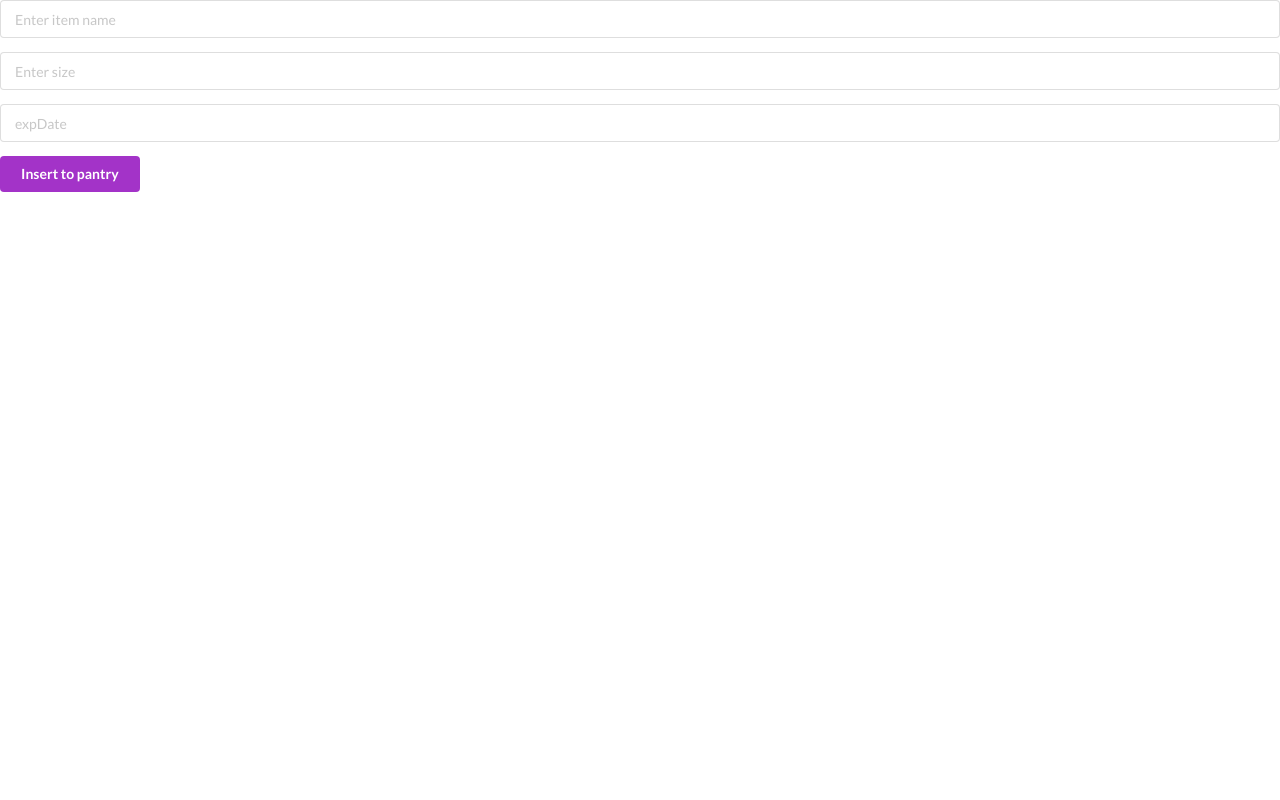
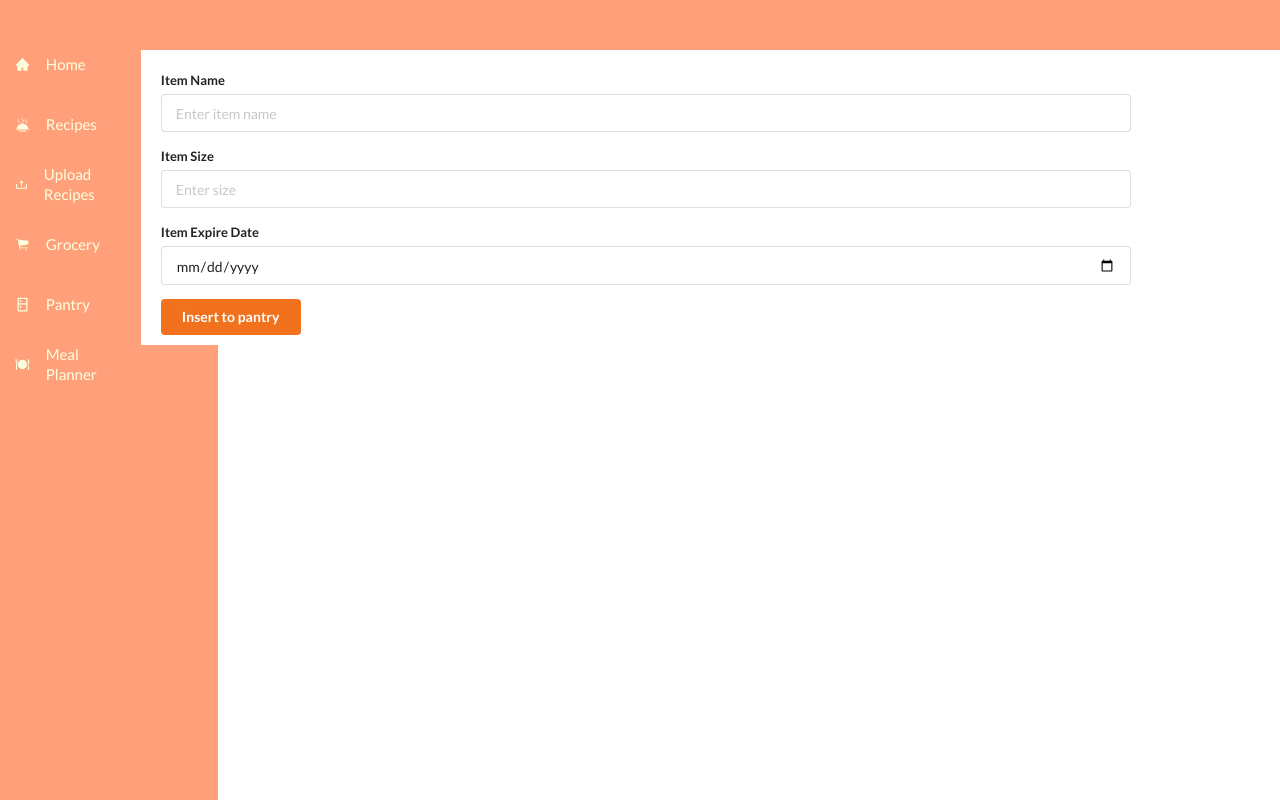
Before and after one commit to tharukshi724/Recipe-Web-site, a React (Create React App) app in the folder frontend/: page /Addpantry in a window 1280 px wide. Built offline with nearby package versions, Linux system fonts and the light colour scheme.

Commit message:
do modifies to some files

```diff
--- a/frontend/package.json
+++ b/frontend/package.json
@@ -8,7 +8,9 @@
     "@testing-library/user-event": "^12.8.3",
     "axios": "^0.21.1",
     "react": "^17.0.2",
+    "react-datepicker": "^4.1.1",
     "react-dom": "^17.0.2",
+    "react-icons": "^4.2.0",
     "react-router-dom": "^5.2.0",
     "react-scripts": "4.0.3",
     "semantic-ui-css": "^2.4.1",
--- a/frontend/src/App.css
+++ b/frontend/src/App.css
@@ -1,38 +1,8 @@
-.App {
-  text-align: center;
+@import url('https://fonts.googleapis.com/css2?family=Lato&display=swap');
+
+*{
+  box-sizing: border-box;
+  margin-left: -8px;
+  padding: 0;
+  font-family: 'Lato',sans-serif;
 }
-
-.App-logo {
-  height: 40vmin;
-  pointer-events: none;
-}
-
-@media (prefers-reduced-motion: no-preference) {
-  .App-logo {
-    animation: App-logo-spin infinite 20s linear;
-  }
-}
-
-.App-header {
-  background-color: #282c34;
-  min-height: 100vh;
-  display: flex;
-  flex-direction: column;
-  align-items: center;
-  justify-content: center;
-  font-size: calc(10px + 2vmin);
-  color: white;
-}
-
-.App-link {
-  color: #61dafb;
-}
-
-@keyframes App-logo-spin {
-  from {
-    transform: rotate(0deg);
-  }
-  to {
-    transform: rotate(360deg);
-  }
-}
--- a/frontend/src/App.js
+++ b/frontend/src/App.js
@@ -5,13 +5,16 @@ import {BrowserRouter as Router , Route} from "react-router-dom";
 import Addpantry from './components/Addpantry';
 import View from './components/View';
 import UpdatePantry from './components/UpdatePantry';
+import Navbar from './components/Navbar';
 
 function App() {
   return (
     <Router>
+
     <div>
+      <Navbar/>
       <Route path = "/Addpantry" exact component = {Addpantry}></Route>
-      <Route path = "/" exact component = {View}></Route>
+      <Route path = "/view" exact component = {View}></Route>
       <Route path = "/updatePantry/:id" exact component = {UpdatePantry}></Route>
     </div>
     </Router>
--- a/frontend/src/components/Addpantry.js
+++ b/frontend/src/components/Addpantry.js
@@ -1,6 +1,7 @@
 import React,{useState} from 'react';
 
 import axios from 'axios';
+import './Styles/Addpantry.css';
 
 function Addpantry() {
 
@@ -30,13 +31,16 @@ function Addpantry() {
     return (
         <div>
             <form onSubmit={savePantryData} class="ui form">
-                <div class="field">
+                <div class="box">
+                 <div class="field">
                     <div class="field">
+                        <label>Item Name</label>
                          <input type="text" name="itemName" placeholder="Enter item name" onChange={(e)=>{
                             setItemName(e.target.value);
                            }}></input>
                     </div>
                     <div class="field">
+                        <label>Item Size</label>
                           <input type="text" name="size" placeholder="Enter size" onChange={(e)=>{
                             setSize(e.target.value);
                           }}>
@@ -44,12 +48,14 @@ function Addpantry() {
                     </div>
 
                      <div class="field">
-                          <input type="text" name="expDate" placeholder="expDate" onChange={(e)=>{
+                         <label>Item Expire Date</label>
+                          <input type="date" name="expDate" placeholder="expDate" onChange={(e)=>{
                             setExpDate(e.target.value);
                           }}></input>
                      </div>
-                     <button type="submit" class="ui purple button">Insert to pantry</button>
+                     <button type="submit" class="ui orange button" >Insert to pantry</button>
                 </div>
+            </div>
           </form>
         </div>
     );
--- /dev/null
+++ b/frontend/src/components/Navbar.css
@@ -0,0 +1,74 @@
+.navbar{
+    background-color:lightsalmon;
+    height:50px;
+    display:flex;
+    justify-content: start;
+    align-items: center;
+}
+
+.menu-bars{
+    margin-left: 2rem;
+    font-size:2rem;
+    background: none;
+}
+.nav-menu{
+    background-color: lightsalmon;
+    width:250px;
+    height:100vh;
+    display:flex;
+    justify-content: center;
+    position: fixed;
+    top:0;
+
+    transition: 850ms;
+
+}
+
+.nav-menu.active{
+    left:0;
+    transition: 350ms;
+}
+
+.nav-text{
+    display:flex;
+    justify-content: start;
+    align-items: center;
+    padding:8px 8px 8px 16px;
+    list-style:none;
+    height:60px;
+}
+
+.nav-text a{
+    text-decoration: none;
+    color:lightyellow;
+    font-size: 15px;
+    width:95%;
+    height:100%;
+    display:flex;
+    align-items: center;
+    padding:0 16px;
+    border-radius: 4px;
+}
+.nav-text a:hover{
+    background-color: whitesmoke;
+
+}
+.nav-menu-items{
+    width:100%;
+
+
+}
+
+
+.navbar-toggle{
+    background-color: lightsalmon;
+    width:100%;
+    height:80px;
+    display: flex;
+    justify-content: start;
+    align-items: center;
+
+}
+span{
+    margin-left: 16px;
+}
--- /dev/null
+++ b/frontend/src/components/Navbar.js
@@ -0,0 +1,42 @@
+import React,{useState} from 'react';
+import * as FaIcons from "react-icons/fa";
+import * as AiIcons from "react-icons/ai";
+import { Link } from "react-router-dom";
+import { SidebarData} from "./SidebarData";
+import './Navbar.css';
+
+function Navbar() {
+
+    const [sidebar,setSidebar] =useState("");
+
+    const showSidebar = () => setSidebar(!sidebar);
+        return (
+       <>
+        <div className="navbar">
+            <Link to="#" className="menu-bars">
+
+            <FaIcons.FaBars/>
+            </Link>
+        </div>
+        <nav className={sidebar ? 'nave-menu active':'nav-menu'}>
+            <ul classname="nav-menu-items">
+                <li classname="navbar-toggle">
+
+                </li>{SidebarData.map((item,index)=>{
+                     return(
+                         <li key={index} className={item.cName}>
+                             <Link to={item.path}>
+                                 {item.icon}
+                                 <span>{item.title}</span>
+                             </Link>
+                         </li>
+                     )
+                })}
+            </ul>
+        </nav>
+
+    </>
+    );
+}
+
+export default Navbar;
--- /dev/null
+++ b/frontend/src/components/SidebarData.js
@@ -0,0 +1,50 @@
+import React from 'react';
+import * as FaIcons from "react-icons/fa";
+import * as AiIcons from "react-icons/ai";
+import * as IoIcons from "react-icons/io";
+import * as BiIcons from "react-icons/bi";
+import * as RiIcons from "react-icons/ri";
+import * as GiIcons from "react-icons/gi";
+
+export const SidebarData = [
+    {
+        title: 'Home',
+        path:'/',
+        icon:<AiIcons.AiFillHome/>,
+        cName:'nav-text'
+    },
+    {
+        title: 'Recipes',
+        path:'/Recipes',
+        icon:<GiIcons.GiHotMeal/>,
+        cName:'nav-text'
+    },
+    {
+        title: 'Upload Recipes',
+        path:'/UpRecipes',
+        icon:<BiIcons.BiUpload/>,
+        cName:'nav-text'
+    },
+
+    {
+        title: 'Grocery',
+        path:'/Grocery',
+        icon:<IoIcons.IoIosCart/>,
+        cName:'nav-text'
+    },
+    {
+        title: 'Pantry',
+        path:'/Pantry',
+        icon:<RiIcons.RiFridgeLine/>,
+        cName:'nav-text'
+    },
+    {
+        title: 'Meal Planner',
+        path:'/MealPlanner',
+        icon:<GiIcons.GiMeal/>,
+        cName:'nav-text'
+    },
+
+
+
+]
--- /dev/null
+++ b/frontend/src/components/Styles/Addpantry.css
@@ -0,0 +1,10 @@
+.box{
+    position:absolute;
+    top:20%;
+    right:30%;
+    width:600px;
+    padding:20px 10px 10px 20px;
+    background-color: white;
+
+
+}
--- /dev/null
+++ b/frontend/src/components/Styles/View.css
@@ -0,0 +1,10 @@
+.box{
+    position:absolute;
+    top:20%;
+    right:10%;
+    width:1000px;
+    padding:20px 10px 10px 20px;
+    background-color: white;
+
+
+}
--- a/frontend/src/components/View.js
+++ b/frontend/src/components/View.js
@@ -1,5 +1,6 @@
 import React, { Component } from 'react';
 import axios from 'axios'
+import './Styles/View.css';
 
 class View extends Component {
 
@@ -33,7 +34,7 @@ class View extends Component {
     }
 
     retriveData(){
-        axios.get("http://localhost:8070/pantry/").then((res)=>{
+        axios.get("http://localhost:8070/pantry/view").then((res)=>{
             this.setState({
                 pantry:res.data
 
@@ -45,13 +46,14 @@ class View extends Component {
     render() {
         return (
             <div>
+               <div class="box">
                 <table class="ui celled table">
                     <thead>
 
                             <th>Item name</th>
                             <th>Item size</th>
                             <th>Expire Date</th>
-                            <th>Id</th>
+
                             <th>Action</th>
 
                     </thead>
@@ -65,15 +67,16 @@ class View extends Component {
                                    <td>{pantry.size}</td>
                                    <td>{pantry.expDate}</td>
 
-                                   <td><button class="positive ui button" onClick={()=>this.editPantry(pantry._id)}>Update</button></td>
+                                   <td><button class="positive ui  button" onClick={()=>this.editPantry(pantry._id)}><i class=" white edit icon"></i>Update</button>
                                    {console.log(pantry._id)}
-                                   <td><button class="negative ui button" onClick={()=>this.deletePantry(pantry._id)}>Delete</button></td>
+                                  <button class="negative ui  button" onClick={()=>this.deletePantry(pantry._id)}><i class=" white trash icon"></i>Delete</button></td>
 
                                </tr>
                            )
                        }
                     </tbody>
                 </table>
+                </div>
             </div>
         );
     }
```
Also changed, not shown: 2 other files (tests, documents, lock files or other folders).
